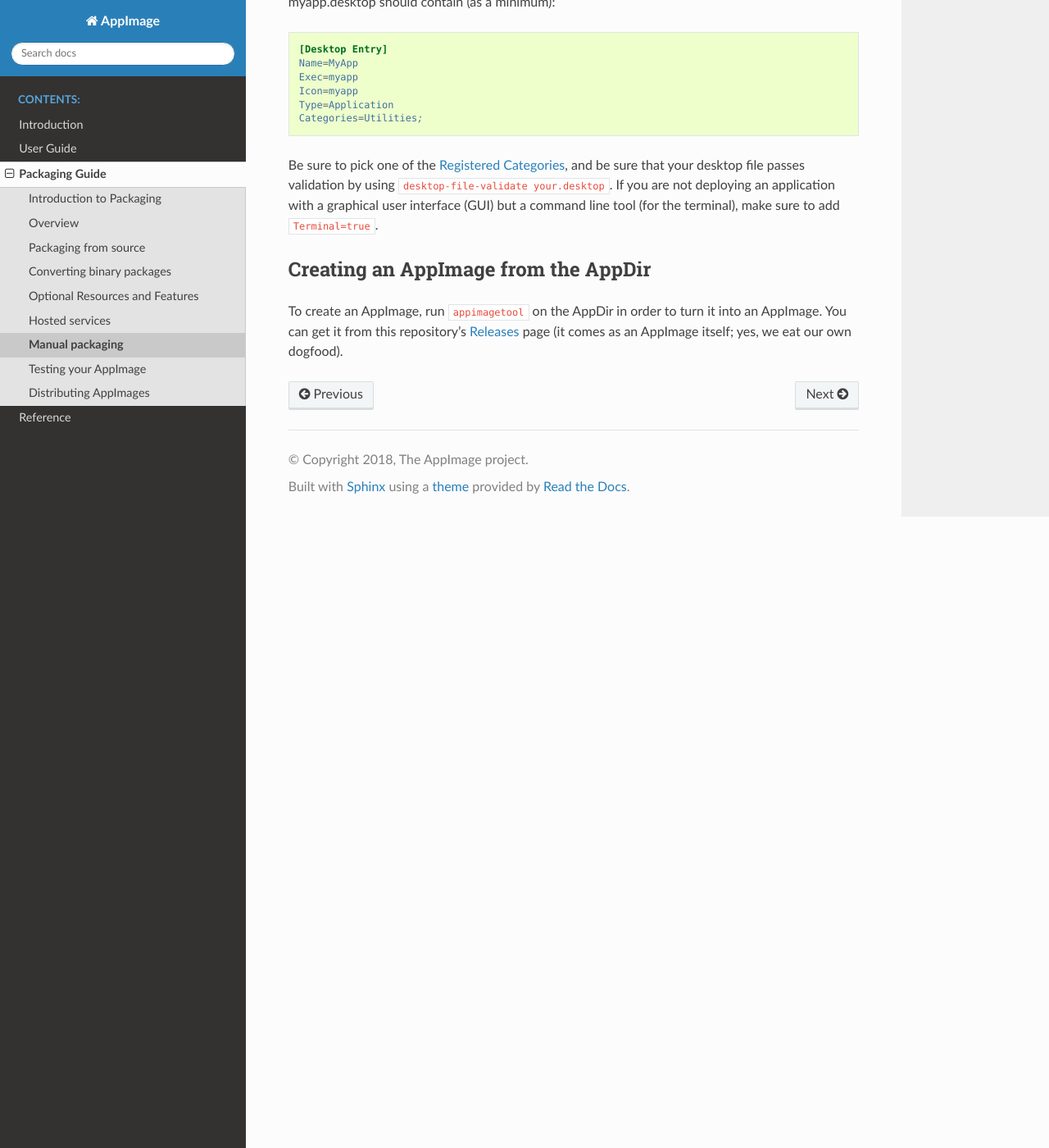
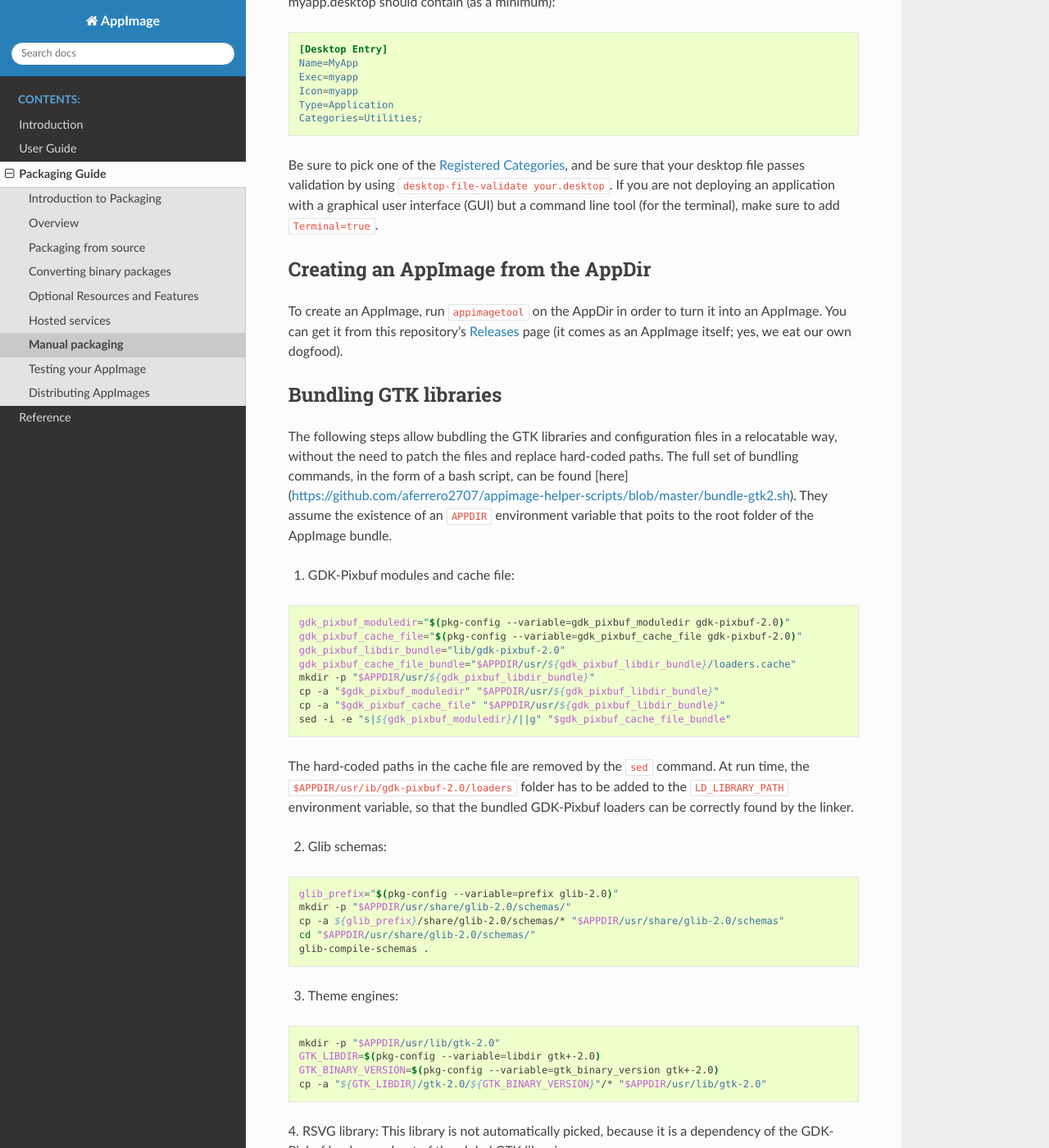
Before and after one commit to AppImage/docs.appimage.org, a Sphinx documentation site: the page built from source/packaging-guide/manual.rst, in a window 1280 px wide and 1400 px high, scrolled down 1830 px. Shown: the whole window at 82% size. Built offline with Sphinx 7.4.7 and the Read the Docs theme 2.0.0, drawn with Linux system fonts in a browser that asks for light colours; some of the changed text lies outside the part shown.

Commit message:
Drafted section about GTK bundling

```diff
--- a/source/packaging-guide/manual.rst
+++ b/source/packaging-guide/manual.rst
@@ -90,3 +90,69 @@
 
 .. _Registered Categories: https://standards.freedesktop.org/menu-spec/latest/apa.html
 .. _Releases: https://github.com/probonopd/AppImageKit/releases
+
+Bundling GTK libraries
+^^^^^^^^^^^^^^^^^^^^^^
+
+The following steps allow bubdling the GTK libraries and configuration files in a relocatable way, without the need to patch the files and replace hard-coded paths. The full set of bundling commands, in the form of a bash script, can be found [here](https://github.com/aferrero2707/appimage-helper-scripts/blob/master/bundle-gtk2.sh). They assume the existence of an :code:`APPDIR` environment variable that poits to the root folder of the AppImage bundle.
+
+1. GDK-Pixbuf modules and cache file:
+
+.. code-block:: shell
+
+   gdk_pixbuf_moduledir="$(pkg-config --variable=gdk_pixbuf_moduledir gdk-pixbuf-2.0)"
+   gdk_pixbuf_cache_file="$(pkg-config --variable=gdk_pixbuf_cache_file gdk-pixbuf-2.0)"
+   gdk_pixbuf_libdir_bundle="lib/gdk-pixbuf-2.0"
+   gdk_pixbuf_cache_file_bundle="$APPDIR/usr/${gdk_pixbuf_libdir_bundle}/loaders.cache"
+   mkdir -p "$APPDIR/usr/${gdk_pixbuf_libdir_bundle}"
+   cp -a "$gdk_pixbuf_moduledir" "$APPDIR/usr/${gdk_pixbuf_libdir_bundle}"
+   cp -a "$gdk_pixbuf_cache_file" "$APPDIR/usr/${gdk_pixbuf_libdir_bundle}"
+   sed -i -e "s|${gdk_pixbuf_moduledir}/||g" "$gdk_pixbuf_cache_file_bundle"
+
+The hard-coded paths in the cache file are removed by the :code:`sed` command. At run time, the :code:`$APPDIR/usr/ib/gdk-pixbuf-2.0/loaders` folder has to be added to the :code:`LD_LIBRARY_PATH` environment variable, so that the bundled GDK-Pixbuf loaders can be correctly found by the linker.
+
+2. Glib schemas:
+
+.. code-block:: shell
+
+   glib_prefix="$(pkg-config --variable=prefix glib-2.0)"
+   mkdir -p "$APPDIR/usr/share/glib-2.0/schemas/"
+   cp -a ${glib_prefix}/share/glib-2.0/schemas/* "$APPDIR/usr/share/glib-2.0/schemas"
+   cd "$APPDIR/usr/share/glib-2.0/schemas/"
+   glib-compile-schemas .
+
+3. Theme engines:
+
+.. code-block:: shell
+
+   mkdir -p "$APPDIR/usr/lib/gtk-2.0"
+   GTK_LIBDIR=$(pkg-config --variable=libdir gtk+-2.0)
+   GTK_BINARY_VERSION=$(pkg-config --variable=gtk_binary_version gtk+-2.0)
+   cp -a "${GTK_LIBDIR}/gtk-2.0/${GTK_BINARY_VERSION}"/* "$APPDIR/usr/lib/gtk-2.0"
+
+4. RSVG library:
+This library is not automatically picked, because it is a dependency of the GDK-Pixbuf loaders and not of the global GTK libraries.
+
+.. code-block:: shell
+
+   export GDK_PIXBUF_MODULEDIR="${APPDIR}/usr/lib/gdk-pixbuf-2.0/loaders"
+
+   mkdir -p "$APPDIR/usr/lib"
+   RSVG_LIBDIR=$(pkg-config --variable=libdir librsvg-2.0)
+   if [ x"${RSVG_LIBDIR}" != "x" ]; then
+   export GDK_PIXBUF_MODULE_FILE="${APPDIR}/usr/lib/gdk-pixbuf-2.0/loaders.cache"
+	echo "cp -a ${RSVG_LIBDIR}/librsvg*.so* $APPDIR/usr/lib"
+	cp -a "${RSVG_LIBDIR}"/librsvg*.so* "$APPDIR/usr/lib"
+   fi
+
+5. Run-time environment variables:
+The following environment variables need to be set when running the AppImage:
+
+.. code-block:: shell
+
+     export GDK_PIXBUF_MODULEDIR="${APPDIR}/usr/lib/gdk-pixbuf-2.0/loaders"
+     export GDK_PIXBUF_MODULE_FILE="${APPDIR}/usr/lib/gdk-pixbuf-2.0/loaders.cache"
+     export LD_LIBRARY_PATH="$LD_LIBRARY_PATH:$GDK_PIXBUF_MODULEDIR"
+     export GTK_PATH="$APPDIR/usr/lib/gtk-2.0"
+     export GTK_IM_MODULE_FILE="$APPDIR/usr/lib/gtk-2.0:$GTK_PATH"
+     export PANGO_LIBDIR="$APPDIR/usr/lib"
```
